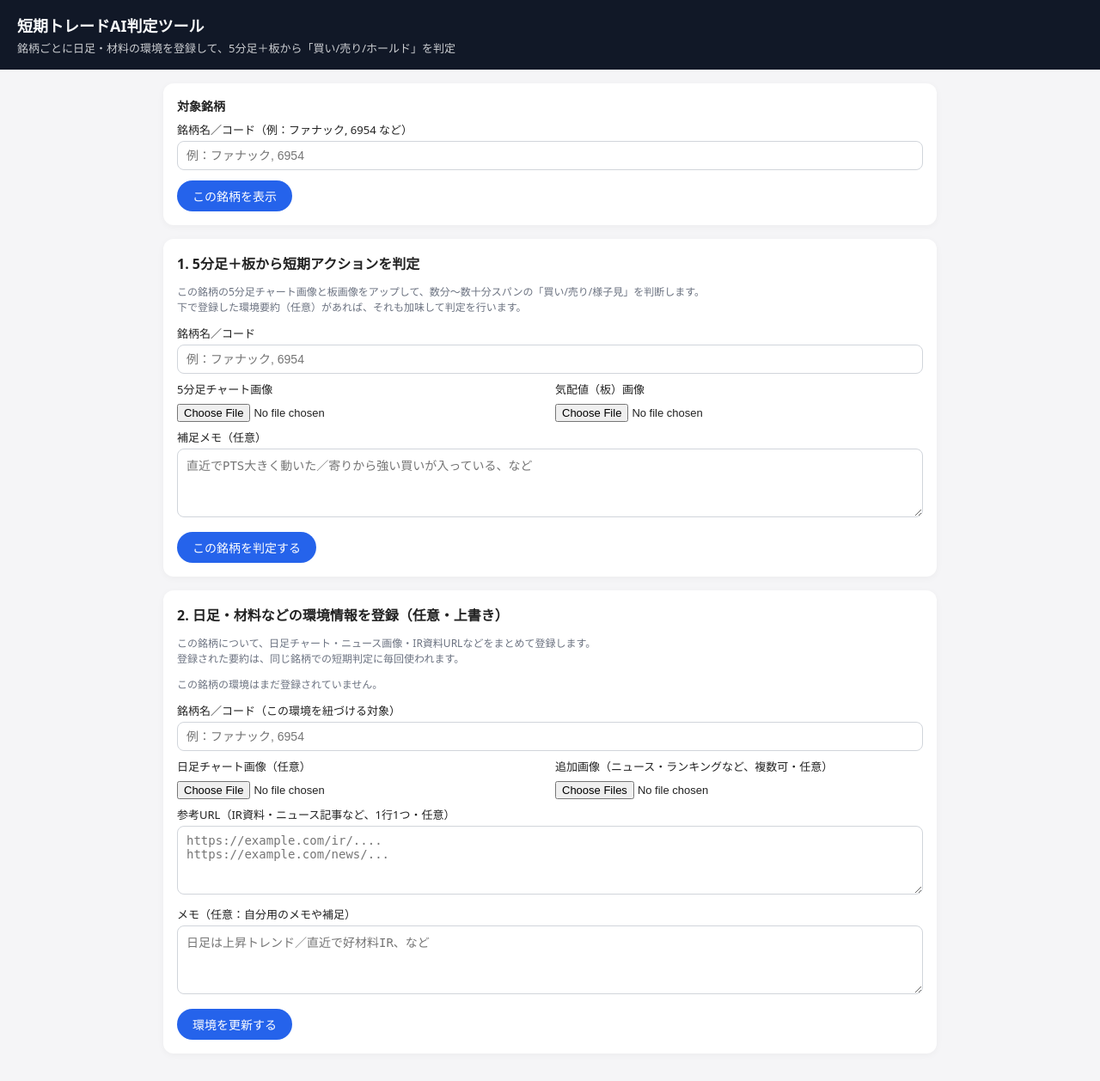
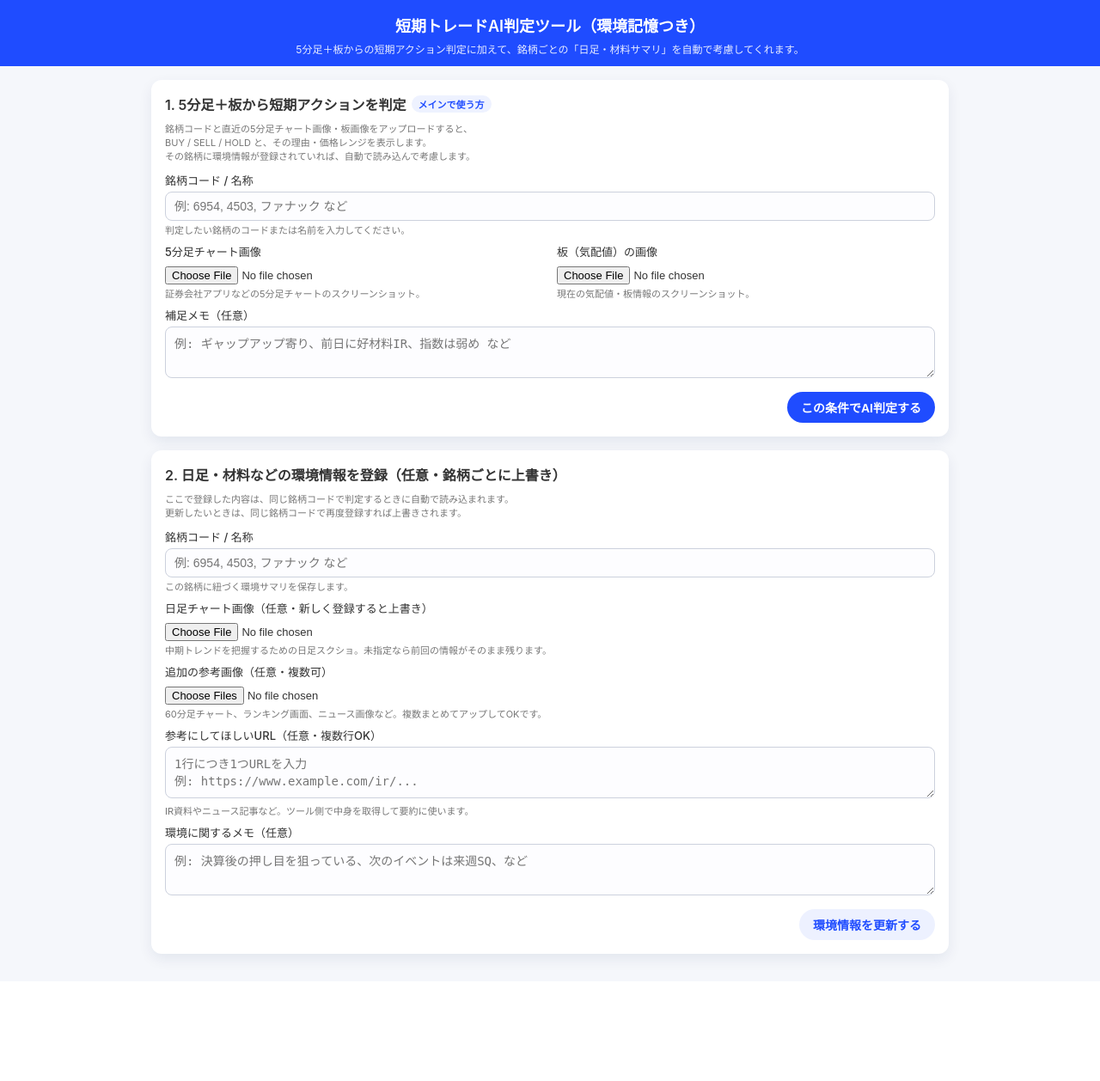
Before and after one commit to kurakirin-cyber/trade-app, a Flask app: page / in a window 1280 px wide. Shown: the whole page at 86% size. After the commit the page ends 1124 px from the top, so only its background shows below. Run offline with Flask 3, Linux system fonts and the light colour scheme.

Commit message:
Update index.html

```diff
--- a/trade-app/templates/index.html
+++ b/trade-app/templates/index.html
@@ -1,282 +1,390 @@
-<!doctype html>
+<!DOCTYPE html>
 <html lang="ja">
 <head>
-  <meta charset="utf-8">
-  <title>短期トレードAI判定ツール</title>
-  <meta name="viewport" content="width=device-width, initial-scale=1">
-
+  <meta charset="UTF-8" />
+  <title>短期トレードAI判定ツール（環境記憶つき）</title>
+  <meta name="viewport" content="width=device-width, initial-scale=1" />
   <style>
+    * {
+      box-sizing: border-box;
+    }
     body {
-      font-family: system-ui, -apple-system, BlinkMacSystemFont, "Segoe UI", sans-serif;
+      font-family: -apple-system, BlinkMacSystemFont, "Segoe UI", sans-serif;
       margin: 0;
       padding: 0;
-      background: #f5f5f7;
-      color: #222;
+      background: #f5f7fb;
+      color: #333;
     }
     header {
-      background: #111827;
-      color: #f9fafb;
-      padding: 16px 20px;
+      background: #1f4cff;
+      color: #fff;
+      padding: 16px 16px 12px;
+      text-align: center;
     }
     header h1 {
       margin: 0;
       font-size: 18px;
+      font-weight: 600;
     }
     header p {
-      margin: 4px 0 0;
-      font-size: 13px;
-      opacity: 0.8;
+      margin: 6px 0 0;
+      font-size: 12px;
+      opacity: 0.9;
     }
-    main {
-      max-width: 900px;
-      margin: 16px auto 32px;
-      padding: 0 12px;
+    .container {
+      max-width: 960px;
+      margin: 0 auto;
+      padding: 16px;
     }
     .card {
-      background: #ffffff;
+      background: #fff;
       border-radius: 12px;
+      box-shadow: 0 6px 16px rgba(15, 35, 95, 0.08);
       padding: 16px;
       margin-bottom: 16px;
-      box-shadow: 0 2px 8px rgba(0,0,0,0.04);
     }
     .card h2 {
       margin: 0 0 8px;
       font-size: 16px;
+      font-weight: 600;
+      display: flex;
+      align-items: center;
+      gap: 6px;
     }
-    .section-title {
+    .card h3 {
+      margin: 16px 0 8px;
+      font-size: 14px;
       font-weight: 600;
-      margin-bottom: 8px;
-      font-size: 14px;
+    }
+    .badge {
+      display: inline-block;
+      padding: 2px 8px;
+      border-radius: 999px;
+      font-size: 11px;
+      background: #eef2ff;
+      color: #1f4cff;
     }
     label {
       display: block;
       font-size: 13px;
       margin: 8px 0 4px;
+      font-weight: 500;
     }
     input[type="text"],
     textarea {
       width: 100%;
+      padding: 8px 10px;
       font-size: 14px;
-      padding: 8px 10px;
       border-radius: 8px;
-      border: 1px solid #d1d5db;
-      box-sizing: border-box;
+      border: 1px solid #ccd1dd;
+      outline: none;
+      transition: border 0.15s, box-shadow 0.15s;
+      background: #fdfdff;
+    }
+    input[type="text"]:focus,
+    textarea:focus {
+      border-color: #1f4cff;
+      box-shadow: 0 0 0 1px rgba(31, 76, 255, 0.18);
+      background: #fff;
+    }
+    textarea {
+      min-height: 60px;
+      resize: vertical;
     }
     input[type="file"] {
+      width: 100%;
       font-size: 13px;
       margin-top: 4px;
     }
-    textarea {
-      min-height: 80px;
-      resize: vertical;
+    .help {
+      font-size: 11px;
+      color: #777;
+      margin-top: 2px;
     }
-    .row {
+    .btn-row {
+      margin-top: 12px;
       display: flex;
+      justify-content: flex-end;
+      gap: 8px;
       flex-wrap: wrap;
-      gap: 12px;
-    }
-    .col-half {
-      flex: 1 1 260px;
     }
     button {
+      appearance: none;
       border: none;
       border-radius: 999px;
-      padding: 8px 18px;
+      padding: 8px 16px;
       font-size: 14px;
+      font-weight: 600;
       cursor: pointer;
-      margin-top: 12px;
+      display: inline-flex;
+      align-items: center;
+      gap: 4px;
     }
     .btn-primary {
-      background: #2563eb;
+      background: #1f4cff;
       color: #fff;
     }
-    .btn-primary:disabled {
-      opacity: 0.6;
-      cursor: default;
+    .btn-primary:hover {
+      background: #1838c2;
     }
-    .small {
+    .btn-secondary {
+      background: #edf1ff;
+      color: #1f4cff;
+    }
+    .result-card {
+      border-left: 4px solid #1f4cff;
+      padding-left: 12px;
+    }
+    .result-title {
+      font-size: 14px;
+      font-weight: 600;
+      margin-bottom: 6px;
+    }
+    .result-row {
+      font-size: 13px;
+      margin: 4px 0;
+    }
+    .result-label {
+      font-weight: 600;
+      margin-right: 4px;
+    }
+    .action-buy {
+      color: #0e9f6e;
+    }
+    .action-sell {
+      color: #e02424;
+    }
+    .action-hold {
+      color: #f59e0b;
+    }
+    .status-msg {
       font-size: 12px;
-      color: #6b7280;
+      margin-bottom: 8px;
+      padding: 6px 8px;
+      border-radius: 8px;
+      background: #ecfdf3;
+      color: #166534;
     }
-    .env-box {
-      background: #f3f4f6;
-      border-radius: 8px;
-      padding: 8px 10px;
-      font-size: 13px;
-      white-space: pre-wrap;
-    }
-    .message {
-      font-size: 13px;
-      margin-top: 4px;
-    }
-    .message.ok {
-      color: #16a34a;
-    }
-    .message.error {
+    .status-error {
+      background: #fef2f2;
       color: #b91c1c;
     }
-    .result-box {
-      border-radius: 10px;
-      padding: 10px 12px;
-      margin-top: 8px;
-      font-size: 14px;
-      background: #eff6ff;
-      border: 1px solid #bfdbfe;
+    .env-summary-box {
+      font-size: 12px;
+      padding: 8px;
+      border-radius: 8px;
+      background: #f3f4ff;
+      margin-top: 6px;
     }
-    .result-action {
-      font-weight: 700;
-      font-size: 22px;
-      margin-bottom: 4px;
+    .env-summary-box h4 {
+      margin: 0 0 4px;
+      font-size: 12px;
+      font-weight: 600;
     }
-    .action-buy {
-      color: #16a34a;
+    .env-summary-box p {
+      margin: 2px 0;
     }
-    .action-sell {
-      color: #dc2626;
-    }
-    .action-hold {
-      color: #2563eb;
+    @media (min-width: 768px) {
+      .flex-row {
+        display: flex;
+        gap: 16px;
+      }
+      .flex-1 {
+        flex: 1;
+      }
     }
   </style>
 </head>
 <body>
 <header>
-  <h1>短期トレードAI判定ツール</h1>
-  <p>銘柄ごとに日足・材料の環境を登録して、5分足＋板から「買い/売り/ホールド」を判定</p>
+  <h1>短期トレードAI判定ツール（環境記憶つき）</h1>
+  <p>5分足＋板からの短期アクション判定に加えて、銘柄ごとの「日足・材料サマリ」を自動で考慮してくれます。</p>
 </header>
 
-<main>
+<div class="container">
 
-  <!-- 現在の銘柄情報 -->
+  {% if error %}
+    <div class="card status-error">
+      {{ error }}
+    </div>
+  {% endif %}
+
+  {% if env_message %}
+    <div class="card status-msg">
+      {{ env_message }}
+    </div>
+  {% endif %}
+
+  <!-- 1. 短期アクション判定（5分足＋板） -->
   <div class="card">
-    <div class="section-title">対象銘柄</div>
-    <form method="get" action="/">
-      <label>銘柄名／コード（例：ファナック, 6954 など）</label>
-      <input type="text" name="symbol" value="{{ symbol or '' }}" placeholder="例：ファナック, 6954">
-      <button type="submit" class="btn-primary">この銘柄を表示</button>
+    <h2>1. 5分足＋板から短期アクションを判定 <span class="badge">メインで使う方</span></h2>
+    <p class="help">
+      銘柄コードと直近の5分足チャート画像・板画像をアップロードすると、<br/>
+      BUY / SELL / HOLD と、その理由・価格レンジを表示します。<br/>
+      その銘柄に環境情報が登録されていれば、自動で読み込んで考慮します。
+    </p>
+
+    <form method="post" enctype="multipart/form-data">
+      <input type="hidden" name="mode" value="judge" />
+
+      <label for="symbol">銘柄コード / 名称</label>
+      <input
+        type="text"
+        id="symbol"
+        name="symbol"
+        value="{{ judge_symbol or '' }}"
+        placeholder="例: 6954, 4503, ファナック など"
+      />
+      <div class="help">判定したい銘柄のコードまたは名前を入力してください。</div>
+
+      <div class="flex-row">
+        <div class="flex-1">
+          <label for="chart_image">5分足チャート画像</label>
+          <input type="file" id="chart_image" name="chart_image" accept="image/*" />
+          <div class="help">証券会社アプリなどの5分足チャートのスクリーンショット。</div>
+        </div>
+        <div class="flex-1">
+          <label for="board_image">板（気配値）の画像</label>
+          <input type="file" id="board_image" name="board_image" accept="image/*" />
+          <div class="help">現在の気配値・板情報のスクリーンショット。</div>
+        </div>
+      </div>
+
+      <label for="memo">補足メモ（任意）</label>
+      <textarea
+        id="memo"
+        name="memo"
+        placeholder="例: ギャップアップ寄り、前日に好材料IR、指数は弱め など"
+      ></textarea>
+
+      {% if judge_env_summary %}
+        <div class="env-summary-box">
+          <h4>この銘柄の登録済み環境サマリ</h4>
+          {% if judge_env_updated_at %}
+            <p><span class="result-label">最終更新:</span>{{ judge_env_updated_at }}</p>
+          {% endif %}
+          <p>{{ judge_env_summary }}</p>
+        </div>
+      {% endif %}
+
+      <div class="btn-row">
+        <button type="submit" class="btn-primary">
+          この条件でAI判定する
+        </button>
+      </div>
     </form>
-    {% if symbol %}
-      <p class="small" style="margin-top:8px;">現在の対象銘柄：<strong>{{ symbol }}</strong></p>
+
+    {% if result %}
+      <div class="card result-card" style="margin-top: 16px;">
+        <div class="result-title">
+          判定結果（{{ result.symbol }}）
+        </div>
+        <div class="result-row">
+          <span class="result-label">アクション:</span>
+          {% if result.action == "BUY" %}
+            <span class="action-buy">BUY（買い寄り）</span>
+          {% elif result.action == "SELL" %}
+            <span class="action-sell">SELL（売り寄り）</span>
+          {% else %}
+            <span class="action-hold">HOLD（様子見）</span>
+          {% endif %}
+        </div>
+        <div class="result-row">
+          <span class="result-label">理由:</span>{{ result.reason }}
+        </div>
+
+        {% if result.action == "BUY" and result.buy_range %}
+          <div class="result-row">
+            <span class="result-label">買い狙いレンジ:</span>{{ result.buy_range }}
+          </div>
+        {% endif %}
+
+        {% if result.action == "SELL" and result.sell_range %}
+          <div class="result-row">
+            <span class="result-label">売りレンジ:</span>{{ result.sell_range }}
+          </div>
+        {% endif %}
+
+        {% if result.action == "HOLD" and result.add_buy_range %}
+          <div class="result-row">
+            <span class="result-label">追加で買うなら:</span>{{ result.add_buy_range }}
+          </div>
+        {% endif %}
+
+      </div>
     {% endif %}
   </div>
 
-  <!-- 1. 5分足＋板 判定 -->
+  <!-- 2. 環境情報（日足・材料など）を登録（任意・銘柄ごとに上書き） -->
   <div class="card">
-    <h2>1. 5分足＋板から短期アクションを判定</h2>
-    <p class="small">
-      この銘柄の5分足チャート画像と板画像をアップして、数分〜数十分スパンの「買い/売り/様子見」を判断します。<br>
-      下で登録した環境要約（任意）があれば、それも加味して判定を行います。
+    <h2>2. 日足・材料などの環境情報を登録（任意・銘柄ごとに上書き）</h2>
+    <p class="help">
+      ここで登録した内容は、同じ銘柄コードで判定するときに自動で読み込まれます。<br/>
+      更新したいときは、同じ銘柄コードで再度登録すれば上書きされます。
     </p>
 
-    <form method="post" action="/" enctype="multipart/form-data">
-      <input type="hidden" name="mode" value="judge">
+    <form method="post" enctype="multipart/form-data">
+      <input type="hidden" name="mode" value="update_env" />
 
-      <label>銘柄名／コード</label>
-      <input type="text" name="symbol" value="{{ symbol or '' }}" placeholder="例：ファナック, 6954" required>
+      <label for="env_symbol">銘柄コード / 名称</label>
+      <input
+        type="text"
+        id="env_symbol"
+        name="env_symbol"
+        value="{{ env_symbol or '' }}"
+        placeholder="例: 6954, 4503, ファナック など"
+      />
+      <div class="help">この銘柄に紐づく環境サマリを保存します。</div>
 
-      <div class="row">
-        <div class="col-half">
-          <label>5分足チャート画像</label>
-          <input type="file" name="chart_image" accept="image/*" required>
-        </div>
-        <div class="col-half">
-          <label>気配値（板）画像</label>
-          <input type="file" name="board_image" accept="image/*" required>
-        </div>
+      <label for="daily_image">日足チャート画像（任意・新しく登録すると上書き）</label>
+      <input type="file" id="daily_image" name="daily_image" accept="image/*" />
+      <div class="help">中期トレンドを把握するための日足スクショ。未指定なら前回の情報がそのまま残ります。</div>
+
+      <label for="extra_images">追加の参考画像（任意・複数可）</label>
+      <input
+        type="file"
+        id="extra_images"
+        name="extra_images"
+        accept="image/*"
+        multiple
+      />
+      <div class="help">
+        60分足チャート、ランキング画面、ニュース画像など。複数まとめてアップしてOKです。
       </div>
 
-      <label>補足メモ（任意）</label>
-      <textarea name="memo" placeholder="直近でPTS大きく動いた／寄りから強い買いが入っている、など"></textarea>
+      <label for="env_urls">参考にしてほしいURL（任意・複数行OK）</label>
+      <textarea
+        id="env_urls"
+        name="env_urls"
+        placeholder="1行につき1つURLを入力&#10;例: https://www.example.com/ir/..."
+      ></textarea>
+      <div class="help">IR資料やニュース記事など。ツール側で中身を取得して要約に使います。</div>
 
-      <button type="submit" class="btn-primary">この銘柄を判定する</button>
-    </form>
+      <label for="env_memo">環境に関するメモ（任意）</label>
+      <textarea
+        id="env_memo"
+        name="env_memo"
+        placeholder="例: 決算後の押し目を狙っている、次のイベントは来週SQ、など"
+      ></textarea>
 
-    {% if result %}
-      <div class="result-box">
-        <div class="result-action
-          {% if result.action == 'BUY' %}action-buy{% elif result.action == 'SELL' %}action-sell{% else %}action-hold{% endif %}">
-          {{ result.action }}
+      {% if env_summary_for_symbol %}
+        <div class="env-summary-box">
+          <h4>この銘柄の保存済み環境サマリ</h4>
+          {% if env_updated_at_for_symbol %}
+            <p><span class="result-label">最終更新:</span>{{ env_updated_at_for_symbol }}</p>
+          {% endif %}
+          <p>{{ env_summary_for_symbol }}</p>
         </div>
-        <div>{{ result.reason }}</div>
+      {% endif %}
 
-        {% if result.action == 'BUY' and result.buy_range %}
-          <p class="small" style="margin-top:6px;">
-            <strong>買いを入れたい価格帯の目安:</strong> {{ result.buy_range }}
-          </p>
-        {% endif %}
-
-        {% if result.action == 'SELL' and result.sell_range %}
-          <p class="small" style="margin-top:6px;">
-            <strong>売り・手仕舞いの価格帯の目安:</strong> {{ result.sell_range }}
-          </p>
-        {% endif %}
-
-        {% if result.action == 'HOLD' and result.add_buy_range %}
-          <p class="small" style="margin-top:6px;">
-            <strong>追加で拾うなら狙いたい押し目の価格帯:</strong> {{ result.add_buy_range }}
-          </p>
-        {% endif %}
+      <div class="btn-row">
+        <button type="submit" class="btn-secondary">
+          環境情報を更新する
+        </button>
       </div>
-    {% endif %}
-
-    {% if error and not env_message %}
-      <p class="message error">{{ error }}</p>
-    {% endif %}
-  </div>
-
-  <!-- 2. 銘柄ごとの環境（現在の要約＋登録） -->
-  <div class="card">
-    <h2>2. 日足・材料などの環境情報を登録（任意・上書き）</h2>
-    <p class="small">
-      この銘柄について、日足チャート・ニュース画像・IR資料URLなどをまとめて登録します。<br>
-      登録された要約は、同じ銘柄での短期判定に毎回使われます。
-    </p>
-
-    {% if env_summary %}
-      <div class="section-title">登録済みの環境要約</div>
-      <div class="env-box">
-        {{ env_summary }}
-      </div>
-      {% if env_updated_at %}
-        <p class="small">最終更新: {{ env_updated_at }}</p>
-      {% endif %}
-    {% else %}
-      <p class="small">この銘柄の環境はまだ登録されていません。</p>
-    {% endif %}
-
-    {% if env_message %}
-      <p class="message ok">{{ env_message }}</p>
-    {% endif %}
-    {% if error and not result %}
-      <p class="message error">{{ error }}</p>
-    {% endif %}
-
-    <form method="post" action="/" enctype="multipart/form-data">
-      <input type="hidden" name="mode" value="update_env">
-      <label>銘柄名／コード（この環境を紐づける対象）</label>
-      <input type="text" name="symbol" value="{{ symbol or '' }}" placeholder="例：ファナック, 6954" required>
-
-      <div class="row">
-        <div class="col-half">
-          <label>日足チャート画像（任意）</label>
-          <input type="file" name="daily_image" accept="image/*">
-        </div>
-        <div class="col-half">
-          <label>追加画像（ニュース・ランキングなど、複数可・任意）</label>
-          <input type="file" name="extra_images" accept="image/*" multiple>
-        </div>
-      </div>
-
-      <label>参考URL（IR資料・ニュース記事など、1行1つ・任意）</label>
-      <textarea name="env_urls" placeholder="https://example.com/ir/....&#10;https://example.com/news/..."></textarea>
-
-      <label>メモ（任意：自分用のメモや補足）</label>
-      <textarea name="env_memo" placeholder="日足は上昇トレンド／直近で好材料IR、など"></textarea>
-
-      <button type="submit" class="btn-primary">環境を更新する</button>
     </form>
   </div>
 
-</main>
+</div>
 </body>
 </html>
```
